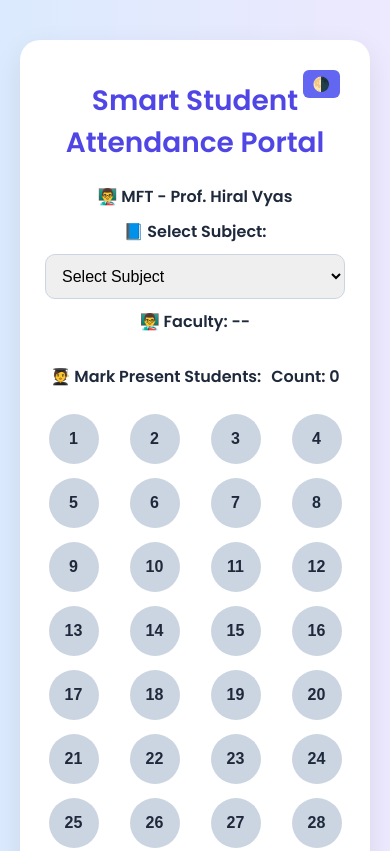
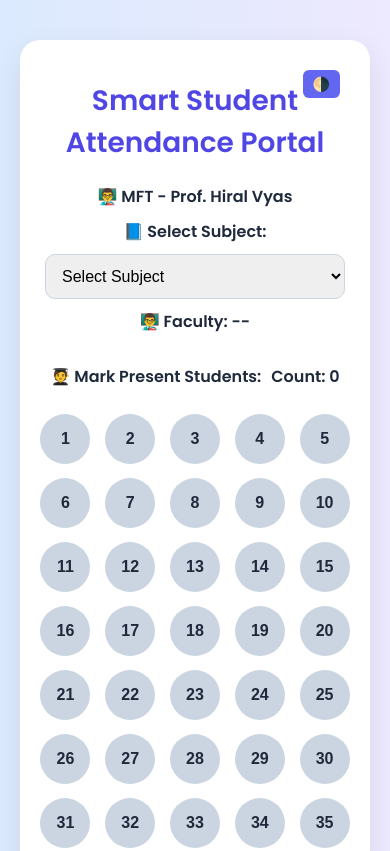
Before and after one commit to shivamvishwakarma0000/Attendance-Portal-Working, a plain HTML site: page index.html in a window 390 px wide. Shown: the top 851 px of the page. Drawn offline with Linux system fonts and the light colour scheme.

Commit message:
Update index.html

```diff
--- a/index.html
+++ b/index.html
@@ -104,16 +104,21 @@
   margin: 25px 0;
   width: 100%;
 }
+
+/* 5 buttons per row on phones */
+@media (max-width: 767px) {
+  .container {
+    grid-template-columns: repeat(5, 1fr);
+  }
+}
+
+/* Adjust columns based on screen size for tablets and desktops */
 @media (min-width: 768px) {
   .container {
     grid-template-columns: repeat(auto-fill, minmax(70px, 1fr));
   }
 }
-    @media (max-width: 767px) {
-      .container {
-        grid-template-columns: repeat(auto-fill, minmax(60px, 1fr));
-      }
-    }
+
     .student-btn {
       width: 50px;
       height: 50px;
```
Lines whose indentation alone changed are shown as unchanged.
